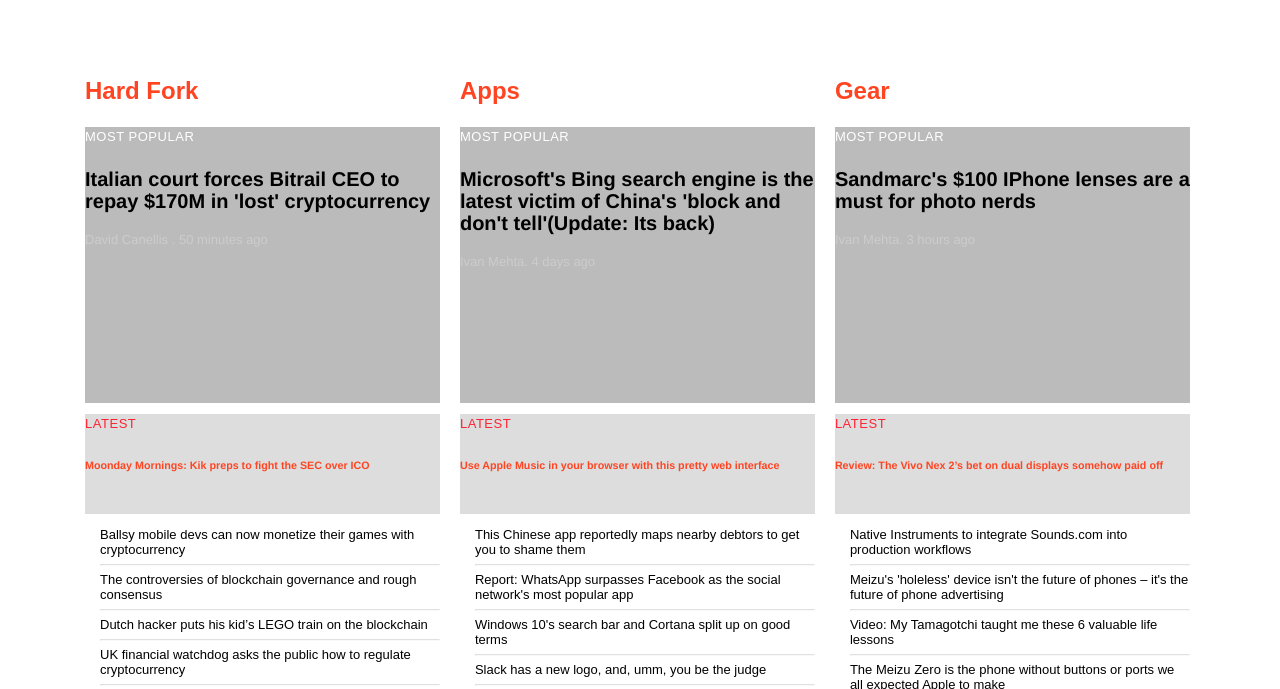
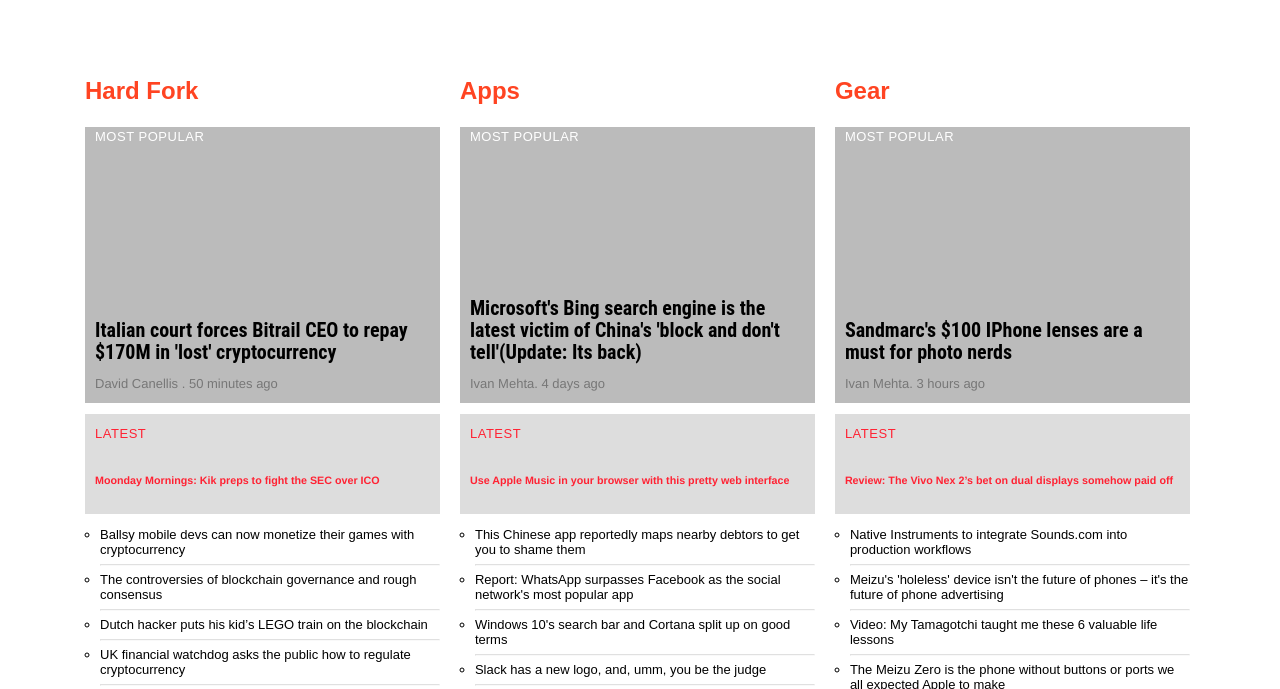
Before and after one commit to newcoder171/next-responsive, a plain HTML site: page index.html in a window 1280 px wide. Shown: the part 2175-2864 px from the top of the page. Drawn offline with Linux system fonts and the light colour scheme; some icons are missing.

Commit message:
Layout for HAG

```diff
--- a/css/main.css
+++ b/css/main.css
@@ -340,6 +340,7 @@ main{
   margin-left: -25px;
   font-size: 13px;
   font-family: sans-serif;
+  list-style-type: circle;
 }
 
 .Hag hr{
@@ -347,12 +348,14 @@ main{
 }
 
 .Hag0{
+  display: block;
   background-color: #bbb;
   height: 276px;
   margin-bottom: 5px;
 }
 
 .Hag0 h5, .l-Hag0 h5{
+  padding-left: 10px;
   font-family: Shentox,sans-serif;
   font-weight: 500;
   text-transform: uppercase;
@@ -362,14 +365,32 @@ main{
   color: #fff;
 }
 
+.Hag0 h5{
+  display: block;
+  vertical-align: bottom;
+}
+
 .Hag0 h3{
+  display: table-cell;
+  vertical-align: bottom;
+  font-family: Roboto Condensed;
+  margin-bottom: -5px;
+  padding-top: 115px;
+  padding-left: 10px;
+  padding-right: 20px;
+  height: 80px;
   font-size: 20px;
   font-weight: 700;
   line-height: 1.1;
 }
+
 .Hag0 p{
+  height: 10px;
+  padding-left: 10px;
+  padding-top: 0;
   font-size: 13px;
-  color: #ccc;
+  color: #777;
+
 }
 
 .l-Hag0{
@@ -380,6 +401,13 @@ main{
 }
 
 .l-Hag0 h5{
+  padding-top: 10px;
+  color: #f23;
+}
+
+.l-Hag0 h6{
+  padding-top: 5px;
+  padding-left: 10px;
   color: #f23;
 }
 
--- a/index.html
+++ b/index.html
@@ -4,7 +4,7 @@
 <head>
   <meta charset="utf-8" />
   <meta http-equiv="X-UA-Compatible" content="IE=edge">
-  <title>The Next Web</title>
+  <title>TNW</title>
   <meta name="viewport" content="width=device-width, initial-scale=1">
   <link rel="stylesheet" type="text/css" media="screen" href="css/main.css" />
   <link href="//netdna.bootstrapcdn.com/twitter-bootstrap/2.3.2/css/bootstrap-combined.no-icons.min.css" rel="stylesheet">
```
